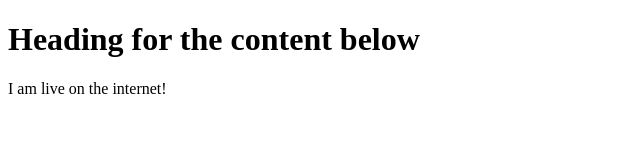
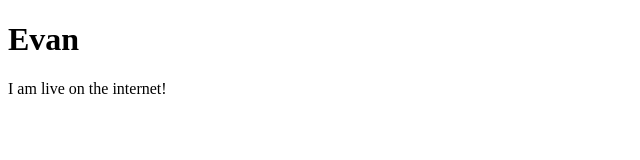
Before and after one commit to thereal300/thereal300.github.io, a plain HTML site: page index.html in a window 1280 px wide. Shown: the whole page, without its empty margins (0-640 px from the left). Drawn offline with Linux system fonts and the light colour scheme.

Commit message:
Update index.html

```diff
--- a/index.html
+++ b/index.html
@@ -5,7 +5,7 @@
 	</head>
 
 	<body>
-	  <h1>Heading for the content below</h1>
+	  <h1>Evan </h1>
 	  <p>I am live on the internet!</p>
 	</body>
 
```
